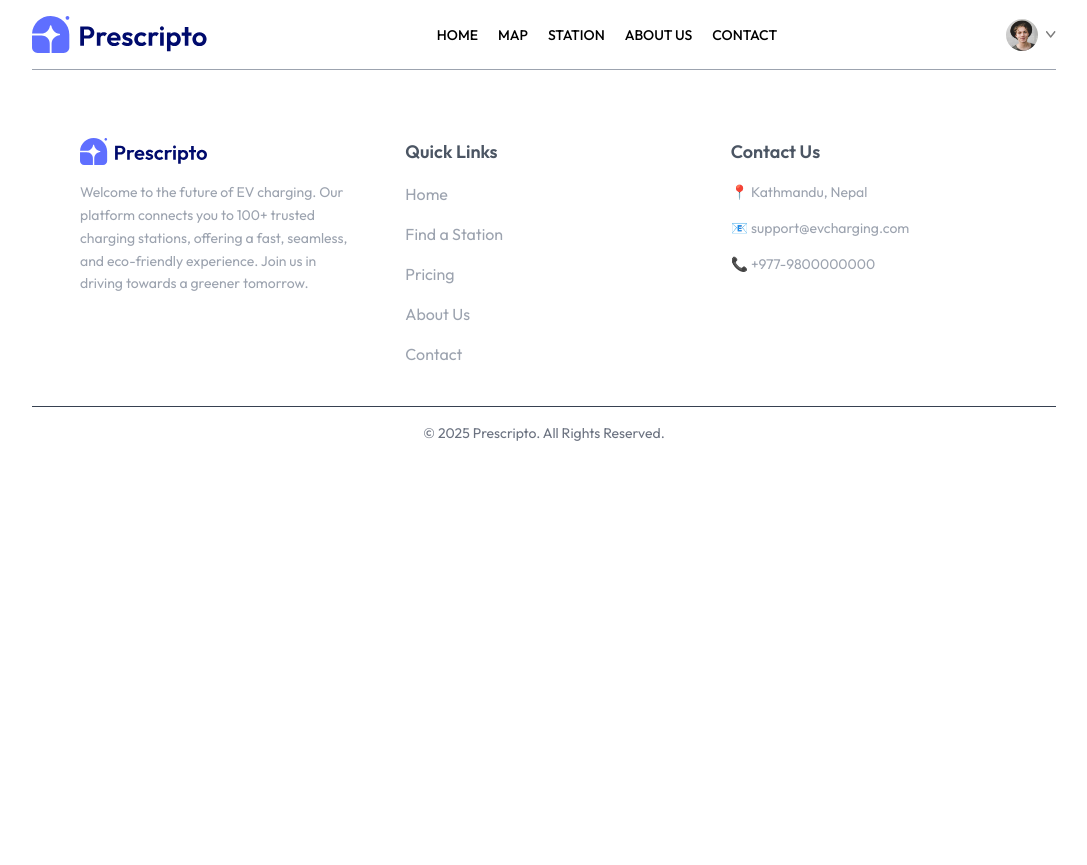
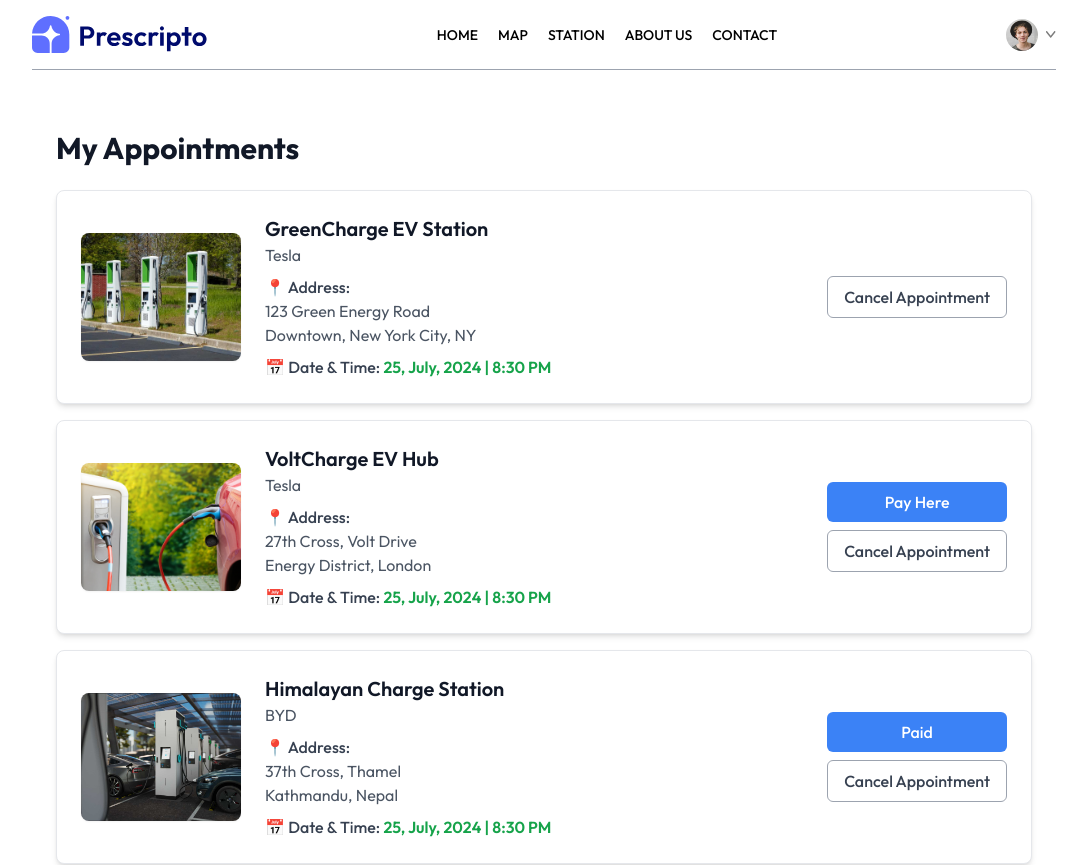
Before and after one commit to jerryka2/web_project, a React app: page /my-appointments in a window 1280 px wide. Shown: the top 865 px of the page, without its empty margins (96-1183 px from the left). Before the commit the page ends 800 px from the top, so only its background shows below. Built offline with nearby package versions, Linux system fonts and the light colour scheme; the HTML template or start-up script is replaced by a standard one.

Commit message:
added the my appointment

```diff
--- a/src/pages/MyAppointments.jsx
+++ b/src/pages/MyAppointments.jsx
@@ -1,11 +1,63 @@
-import React from 'react'
+import React, { useContext } from 'react';
+import { AppContext } from '../context/AppContext';
 
 const MyAppointments = () => {
+    const { evStations } = useContext(AppContext);
+
     return (
-        <div>
+        <div className="max-w-6xl mx-auto px-6 py-10">
+            {/* Title Section */}
+            <h1 className="text-3xl font-bold text-gray-900 mb-6">
+                My Appointments
+            </h1>
 
+            <div className="flex flex-col gap-4">
+                {evStations.slice(0, 3).map((item, index) => (
+                    <div key={index} className="bg-white p-6 rounded-lg shadow-md border border-gray-200 flex flex-col sm:flex-row items-center gap-6">
+
+                        {/* Left: Station Image */}
+                        <div className="w-full sm:w-40 flex justify-center">
+                            <img src={item.image} alt={item.name} className="w-full h-32 object-cover rounded-lg shadow-sm" />
+                        </div>
+
+                        {/* Middle: Station Details */}
+                        <div className="flex-1">
+                            <p className="text-xl font-semibold text-gray-900">{item.name}</p>
+                            <p className="text-gray-600">{item.brand}</p>
+
+                            <p className="mt-2 text-gray-700 font-medium">📍 Address:</p>
+                            <p className="text-gray-600">{item.address.line1}</p>
+                            <p className="text-gray-600">{item.address.line2}</p>
+
+                            <p className="mt-2 text-gray-700 font-medium">
+                                📅 Date & Time: <span className="font-semibold text-green-600">25, July, 2024 | 8:30 PM</span>
+                            </p>
+                        </div>
+
+                        <div></div>
+
+                        {/* Right: Payment & Action Buttons */}
+                        <div className="flex flex-col gap-2 sm:justify-center">
+                            {index === 2 ? (
+                                <button className="bg-blue-500 text-white px-4 py-2 rounded-md font-medium cursor-not-allowed">
+                                    Paid
+                                </button>
+                            ) : index === 1 ? (
+                                <button className="bg-blue-500 text-white px-4 py-2 rounded-md font-medium hover:bg-blue-600 transition">
+                                    Pay Here
+                                </button>
+                            ) : null}
+
+                            <button className="border border-gray-400 text-gray-700 px-4 py-2 rounded-md font-medium hover:bg-gray-100 transition">
+                                Cancel Appointment
+                            </button>
+                        </div>
+
+                    </div>
+                ))}
+            </div>
         </div>
-    )
-}
+    );
+};
 
-export default MyAppointments
+export default MyAppointments;
```
